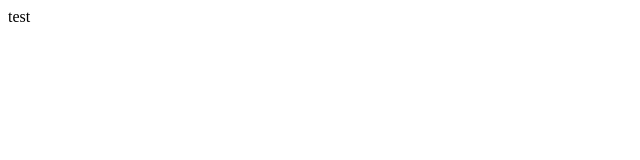
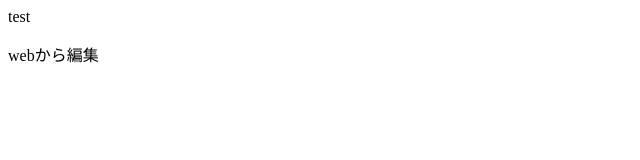
Before and after one commit to 0303testmon/git-cui, a plain HTML site: page index.html in a window 1280 px wide. Shown: the whole page, without its empty margins (0-640 px from the left). Drawn offline with Linux system fonts and the light colour scheme.

Commit message:
Update index.html

```diff
--- a/index.html
+++ b/index.html
@@ -1 +1,2 @@
 <p>test</p>
+<p>webから編集</p>
```
